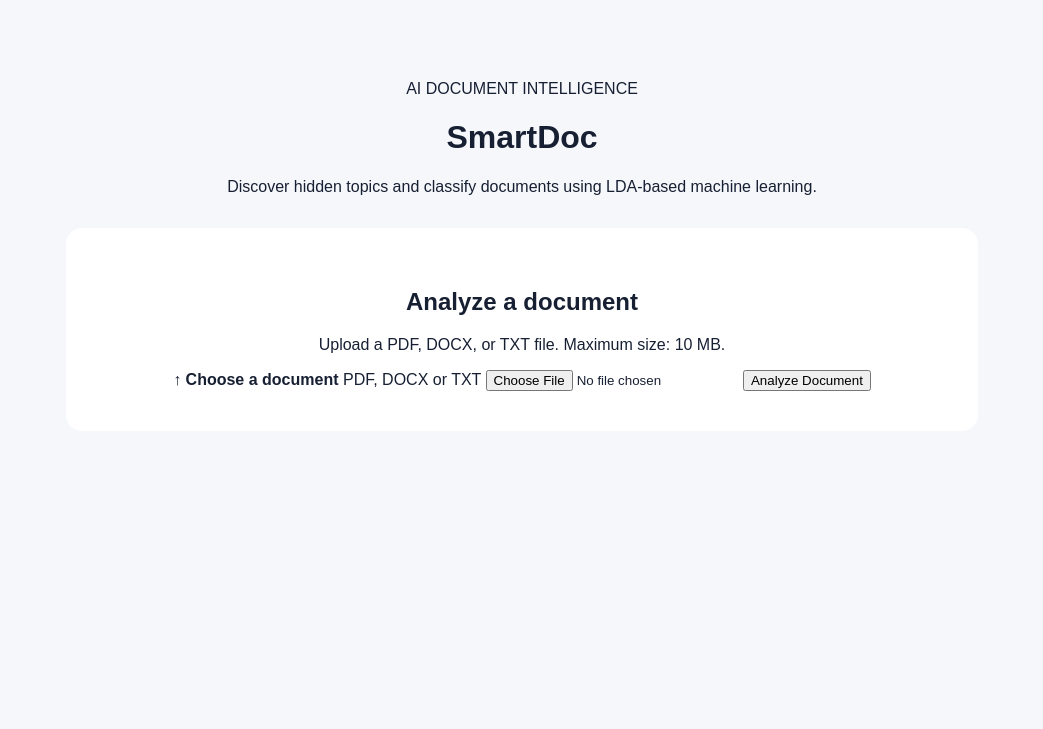
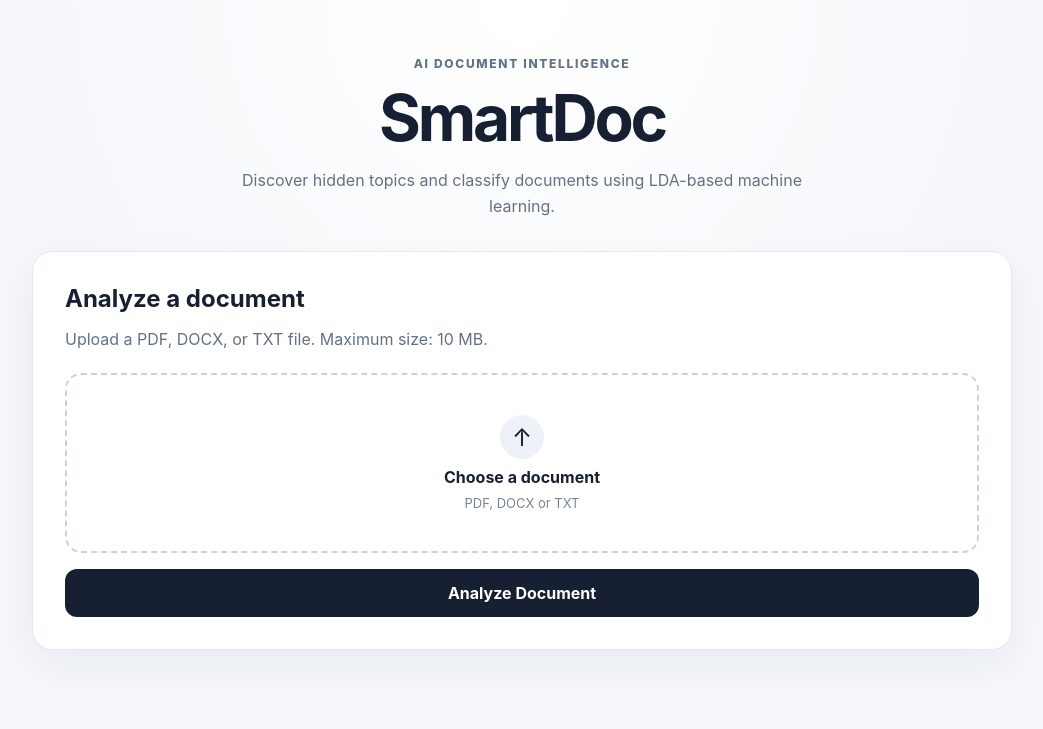
Before and after one commit to 1Y20ash/Smartdoc, a Flask app: page / in a window 1280 px wide. Shown: the top 729 px of the page, without its empty margins (118-1161 px from the left). Run offline with Flask 3, Linux system fonts and the light colour scheme; parts of the project's set-up code (start-up, migrations or seed data) failed here and were passed over.

Commit message:
feat: style SmartDoc analysis dashboard

```diff
--- a/static/css/style.css
+++ b/static/css/style.css
@@ -2,23 +2,239 @@
     box-sizing: border-box;
 }
 
+:root {
+    font-family: Inter, ui-sans-serif, system-ui, -apple-system, BlinkMacSystemFont, "Segoe UI", sans-serif;
+    color: #172033;
+    background: #f5f7fb;
+}
+
 body {
     margin: 0;
-    font-family: Arial, sans-serif;
-    background: #f5f7fb;
-    color: #172033;
+    background: radial-gradient(circle at top, #ffffff 0, #f5f7fb 55%);
 }
 
 .container {
-    max-width: 960px;
+    width: min(100% - 40px, 980px);
     margin: 0 auto;
-    padding: 64px 24px;
+    padding: 56px 0 80px;
+}
+
+header {
     text-align: center;
+    margin-bottom: 32px;
+}
+
+.eyebrow {
+    margin: 0 0 8px;
+    font-size: 12px;
+    font-weight: 800;
+    letter-spacing: .14em;
+    color: #63708a;
+}
+
+h1 {
+    margin: 0;
+    font-size: clamp(42px, 8vw, 64px);
+    letter-spacing: -0.05em;
+}
+
+h2 {
+    margin: 0;
+    font-size: 24px;
+}
+
+.subtitle {
+    max-width: 620px;
+    margin: 12px auto 0;
+    color: #657087;
+    line-height: 1.6;
 }
 
 .card {
-    margin-top: 32px;
-    padding: 40px;
-    background: #ffffff;
+    background: #fff;
+    border: 1px solid #e3e7ef;
+    border-radius: 20px;
+    box-shadow: 0 14px 40px rgba(23, 32, 51, .06);
+}
+
+.upload-card {
+    padding: 32px;
+}
+
+.upload-card > p,
+.section-heading p {
+    color: #657087;
+}
+
+form {
+    margin-top: 24px;
+}
+
+.dropzone {
+    min-height: 180px;
+    display: flex;
+    flex-direction: column;
+    justify-content: center;
+    align-items: center;
+    gap: 8px;
+    border: 2px dashed #cbd2df;
     border-radius: 16px;
+    cursor: pointer;
+    transition: .2s ease;
 }
+
+.dropzone:hover {
+    border-color: #7b879c;
+    background: #fafbfe;
+}
+
+.upload-icon {
+    display: grid;
+    place-items: center;
+    width: 44px;
+    height: 44px;
+    border-radius: 50%;
+    background: #eef1f7;
+    font-size: 24px;
+}
+
+.dropzone span:last-child {
+    color: #7b8497;
+    font-size: 13px;
+}
+
+input[type="file"] {
+    display: none;
+}
+
+button {
+    width: 100%;
+    margin-top: 16px;
+    border: 0;
+    border-radius: 12px;
+    padding: 14px 18px;
+    background: #172033;
+    color: white;
+    font: inherit;
+    font-weight: 700;
+    cursor: pointer;
+}
+
+button:hover {
+    background: #27334a;
+}
+
+.alert {
+    margin: 0 0 20px;
+    padding: 12px 16px;
+    border-radius: 12px;
+    background: #fff1f1;
+    color: #9b3030;
+}
+
+.alert p { margin: 0; }
+
+.results {
+    margin-top: 36px;
+}
+
+.result-header {
+    display: flex;
+    align-items: center;
+    justify-content: space-between;
+    gap: 20px;
+    margin-bottom: 20px;
+}
+
+.result-header h2 {
+    overflow-wrap: anywhere;
+}
+
+.category {
+    min-width: 170px;
+    padding: 14px 18px;
+    border-radius: 14px;
+    background: #172033;
+    color: white;
+    text-align: right;
+}
+
+.category span {
+    display: block;
+    margin-bottom: 4px;
+    font-size: 11px;
+    opacity: .7;
+    text-transform: uppercase;
+    letter-spacing: .08em;
+}
+
+.topic-card {
+    padding: 28px;
+}
+
+.section-heading {
+    display: flex;
+    justify-content: space-between;
+    align-items: flex-start;
+    gap: 20px;
+    margin-bottom: 26px;
+}
+
+.section-heading p {
+    margin: 7px 0 0;
+    font-size: 14px;
+}
+
+.section-heading > span {
+    white-space: nowrap;
+    color: #7b8497;
+    font-size: 13px;
+}
+
+.topic-row {
+    padding: 16px 0;
+    border-top: 1px solid #edf0f5;
+}
+
+.topic-title {
+    display: flex;
+    justify-content: space-between;
+    margin-bottom: 8px;
+}
+
+.topic-title span {
+    font-weight: 700;
+}
+
+.topic-row p {
+    margin: 9px 0 0;
+    color: #657087;
+    font-size: 13px;
+}
+
+.bar {
+    height: 8px;
+    overflow: hidden;
+    border-radius: 999px;
+    background: #edf0f5;
+}
+
+.bar span {
+    display: block;
+    height: 100%;
+    border-radius: inherit;
+    background: #172033;
+}
+
+.dominant .topic-title strong {
+    text-decoration: underline;
+    text-underline-offset: 3px;
+}
+
+@media (max-width: 640px) {
+    .container { width: min(100% - 24px, 980px); padding-top: 36px; }
+    .upload-card, .topic-card { padding: 20px; }
+    .result-header, .section-heading { flex-direction: column; }
+    .category { width: 100%; text-align: left; }
+    .section-heading > span { white-space: normal; }
+}
```
